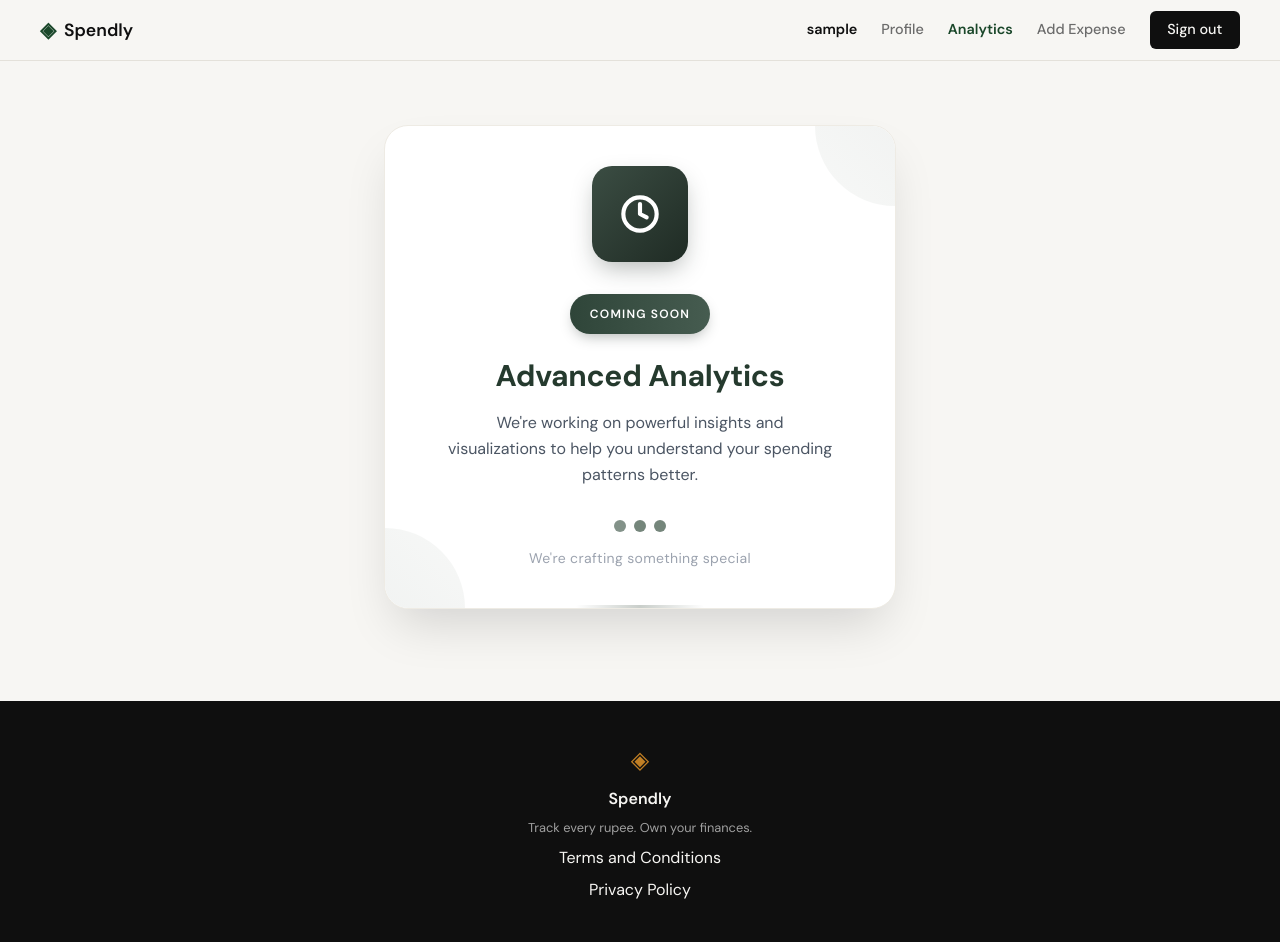
After one commit to abhipurohit1306/spendly, a Flask app: page /analytics in a window 1280 px wide. The commit adds this page. Run offline with Flask 3, Linux system fonts and the light colour scheme; the visitor is signed in with stand-in values (Sample User, id 1).

Commit message:
feat: add analytics coming soon page to the nav (#11)
Co-authored-by: Claude Opus 5.5 <noreply@anthropic.com>

```diff
--- a/app.py
+++ b/app.py
@@ -392,6 +392,13 @@ def delete_expense(id):
     return redirect(url_for("profile"))
 
 
+@app.route("/analytics")
+def analytics():
+    if not session.get("user_id"):
+        return redirect(url_for("login"))
+    return render_template("analytics.html")
+
+
 @app.route("/terms")
 def terms():
     return render_template("terms.html")
--- /dev/null
+++ b/static/css/analytics.css
@@ -0,0 +1,172 @@
+/* ------------------------------------------------------------------ */
+/* Analytics page (coming soon)                                        */
+/* ------------------------------------------------------------------ */
+
+.analytics {
+    --analytics-green: #253a2e;
+    --analytics-green-dark: #1f2b24;
+    --analytics-green-mid: #3b4d43;
+    --analytics-green-soft: #465c50;
+    --analytics-text: #4b5563;
+    --analytics-muted: #9ca3af;
+
+    padding: 4rem 2rem 5rem;
+}
+
+.analytics-card {
+    position: relative;
+    overflow: hidden;
+    max-width: 512px;
+    margin: 0 auto;
+    padding: 40px 48px;
+    background: var(--paper-card);
+    border: 1px solid var(--border-soft);
+    border-radius: 24px;
+    box-shadow: 0 25px 50px -12px rgba(0, 0, 0, 0.15);
+    display: flex;
+    flex-direction: column;
+    align-items: center;
+    text-align: center;
+}
+
+/* ------------------------------------------------------------------ */
+/* Decorative corners + bottom edge                                    */
+/* ------------------------------------------------------------------ */
+
+.analytics-deco {
+    position: absolute;
+    width: 160px;
+    height: 160px;
+    border-radius: 50%;
+    pointer-events: none;
+}
+
+.analytics-deco--top {
+    top: -80px;
+    right: -80px;
+    background: linear-gradient(225deg, #eceeed, #f7f8f7);
+}
+
+.analytics-deco--bottom {
+    bottom: -80px;
+    left: -80px;
+    background: linear-gradient(45deg, #eceeed, #f7f8f7);
+}
+
+.analytics-edge {
+    position: absolute;
+    bottom: 0;
+    left: 50%;
+    width: 128px;
+    height: 3px;
+    transform: translateX(-50%);
+    background: linear-gradient(90deg, transparent, #c9ceca, transparent);
+}
+
+/* ------------------------------------------------------------------ */
+/* Icon tile                                                           */
+/* ------------------------------------------------------------------ */
+
+.analytics-icon {
+    position: relative;
+    width: 96px;
+    height: 96px;
+    margin-bottom: 32px;
+    display: flex;
+    align-items: center;
+    justify-content: center;
+    color: #fff;
+    background: linear-gradient(135deg, var(--analytics-green-mid), var(--analytics-green-dark));
+    border-radius: 20px;
+    box-shadow: 0 10px 25px -5px rgba(31, 43, 36, 0.35);
+}
+
+.analytics-icon::before {
+    content: "";
+    position: absolute;
+    inset: -48px;
+    z-index: -1;
+    border-radius: 50%;
+    background: radial-gradient(circle, rgba(0, 0, 0, 0.05), transparent 70%);
+}
+
+/* ------------------------------------------------------------------ */
+/* Text                                                                */
+/* ------------------------------------------------------------------ */
+
+.analytics-badge {
+    display: inline-block;
+    margin-bottom: 24px;
+    padding: 12px 20px;
+    color: #fff;
+    font-size: 12px;
+    font-weight: 600;
+    line-height: 16px;
+    letter-spacing: 0.1em;
+    text-transform: uppercase;
+    background: linear-gradient(90deg, #2f4539, var(--analytics-green-soft));
+    border-radius: 999px;
+    box-shadow: 0 6px 14px -4px rgba(31, 43, 36, 0.35);
+}
+
+.analytics-title {
+    margin-bottom: 16px;
+    font-family: var(--font-body);
+    font-size: 30px;
+    font-weight: 700;
+    line-height: 36px;
+    letter-spacing: -0.01em;
+    color: var(--analytics-green);
+}
+
+.analytics-lead {
+    max-width: 386px;
+    margin-bottom: 32px;
+    font-size: 16px;
+    line-height: 26px;
+    color: var(--analytics-text);
+}
+
+.analytics-note {
+    margin-top: 16px;
+    font-size: 14px;
+    line-height: 20px;
+    letter-spacing: 0.025em;
+    color: var(--analytics-muted);
+}
+
+/* ------------------------------------------------------------------ */
+/* Pulsing dots                                                        */
+/* ------------------------------------------------------------------ */
+
+.analytics-dots {
+    display: flex;
+    gap: 8px;
+}
+
+.analytics-dots span {
+    width: 12px;
+    height: 12px;
+    border-radius: 50%;
+    background: #5b6f63;
+    opacity: 0.6;
+    animation: analytics-pulse 1.4s ease-in-out infinite;
+}
+
+.analytics-dots span:nth-child(2) { animation-delay: 0.2s; }
+.analytics-dots span:nth-child(3) { animation-delay: 0.4s; }
+
+@keyframes analytics-pulse {
+    0%, 100% { opacity: 0.6; }
+    50% { opacity: 0.85; }
+}
+
+@media (prefers-reduced-motion: reduce) {
+    .analytics-dots span { animation: none; }
+}
+
+@media (max-width: 600px) {
+    .analytics { padding: 2.5rem 1rem 3rem; }
+    .analytics-card { padding: 40px 24px; }
+    .analytics-title { font-size: 26px; line-height: 32px; }
+}
--- a/static/css/style.css
+++ b/static/css/style.css
@@ -110,6 +110,7 @@ a { color: inherit; text-decoration: none; }
 
 .nav-links a { color: var(--ink-muted); transition: color 0.2s; }
 .nav-links a:hover { color: var(--ink); }
+.nav-links a.nav-link--active { color: var(--accent); font-weight: 600; }
 
 .nav-user {
     color: var(--ink);
--- /dev/null
+++ b/templates/analytics.html
@@ -0,0 +1,41 @@
+{% extends "base.html" %}
+
+{% block title %}Analytics — Spendly{% endblock %}
+
+{% block head %}
+<link rel="stylesheet" href="{{ url_for('static', filename='css/analytics.css') }}">
+{% endblock %}
+
+{% block content %}
+<section class="analytics">
+    <div class="analytics-card">
+        <span class="analytics-deco analytics-deco--top" aria-hidden="true"></span>
+        <span class="analytics-deco analytics-deco--bottom" aria-hidden="true"></span>
+        <span class="analytics-edge" aria-hidden="true"></span>
+
+        <div class="analytics-icon" aria-hidden="true">
+            <svg width="40" height="40" viewBox="0 0 24 24" fill="none"
+                 stroke="currentColor" stroke-width="2.5"
+                 stroke-linecap="round" stroke-linejoin="round">
+                <circle cx="12" cy="12" r="10"/>
+                <polyline points="12 6 12 12 16 14"/>
+            </svg>
+        </div>
+
+        <span class="analytics-badge">Coming soon</span>
+
+        <h1 class="analytics-title">Advanced Analytics</h1>
+
+        <p class="analytics-lead">
+            We're working on powerful insights and visualizations to help you
+            understand your spending patterns better.
+        </p>
+
+        <div class="analytics-dots" aria-hidden="true">
+            <span></span><span></span><span></span>
+        </div>
+
+        <p class="analytics-note">We're crafting something special</p>
+    </div>
+</section>
+{% endblock %}
--- a/templates/base.html
+++ b/templates/base.html
@@ -6,7 +6,7 @@
     <title>{% block title %}Spendly{% endblock %}</title>
     <link rel="preconnect" href="https://fonts.googleapis.com">
     <link rel="preconnect" href="https://fonts.gstatic.com" crossorigin>
-    <link href="https://fonts.googleapis.com/css2?family=DM+Serif+Display:ital@0;1&family=DM+Sans:wght@300;400;500;600&display=swap" rel="stylesheet">
+    <link href="https://fonts.googleapis.com/css2?family=DM+Serif+Display:ital@0;1&family=DM+Sans:wght@300;400;500;600;700&display=swap" rel="stylesheet">
     <link rel="stylesheet" href="{{ url_for('static', filename='css/style.css') }}">
     {% block head %}{% endblock %}
 </head>
@@ -23,8 +23,9 @@
                 {% if session.get('user_name') %}
                 <span class="nav-user">{{ session.get('user_name') }}</span>
                 {% endif %}
-                <a href="{{ url_for('profile') }}">Profile</a>
-                <a href="{{ url_for('add_expense') }}">Add Expense</a>
+                <a href="{{ url_for('profile') }}"{% if request.endpoint == 'profile' %} class="nav-link--active" aria-current="page"{% endif %}>Profile</a>
+                <a href="{{ url_for('analytics') }}"{% if request.endpoint == 'analytics' %} class="nav-link--active" aria-current="page"{% endif %}>Analytics</a>
+                <a href="{{ url_for('add_expense') }}"{% if request.endpoint == 'add_expense' %} class="nav-link--active" aria-current="page"{% endif %}>Add Expense</a>
                 <a href="{{ url_for('logout') }}" class="nav-cta">Sign out</a>
                 {% else %}
                 <a href="{{ url_for('login') }}">Sign in</a>
```
Also changed, not shown: CLAUDE.md (+1 -0 lines), tests/test_analytics.py (added, +44 -0 lines).
